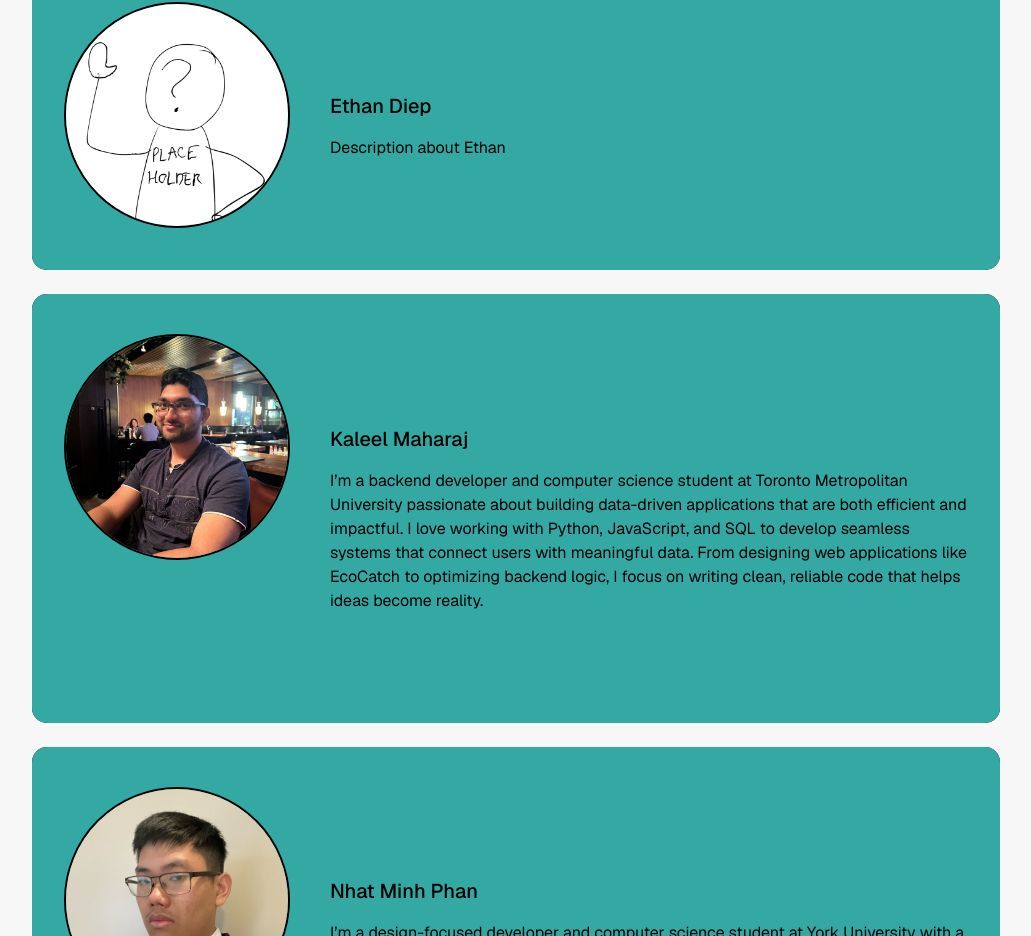
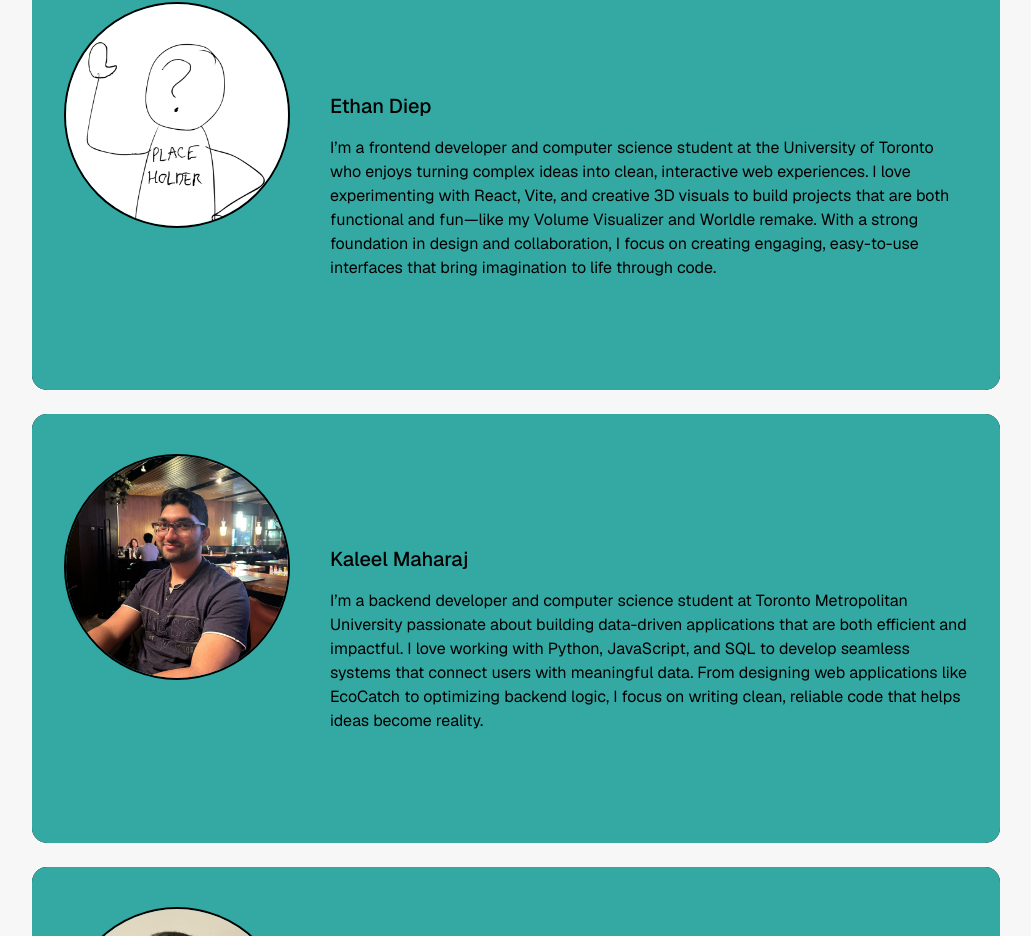
Before and after one commit to SmartBoardPlus/EchoDraw, a Next.js app in the folder frontend/: page / in a window 1280 px wide. Shown: the part 2759-3695 px from the top of the page, without its empty margins (124-1155 px from the left). Built offline with nearby package versions, Linux system fonts and the light colour scheme.

Commit message:
Added descriptions and updated Repo name

```diff
--- a/frontend/app/page.tsx
+++ b/frontend/app/page.tsx
@@ -96,7 +96,7 @@ Students can join a lesson using a unique code, respond on their own digital whi
             />
             <HomePageCrewMember
               name="Ethan Diep"
-              description="Description about Ethan"
+              description="I’m a frontend developer and computer science student at the University of Toronto who enjoys turning complex ideas into clean, interactive web experiences. I love experimenting with React, Vite, and creative 3D visuals to build projects that are both functional and fun—like my Volume Visualizer and Worldle remake. With a strong foundation in design and collaboration, I focus on creating engaging, easy-to-use interfaces that bring imagination to life through code."
             />
             <HomePageCrewMember
               name="Kaleel Maharaj"
```
